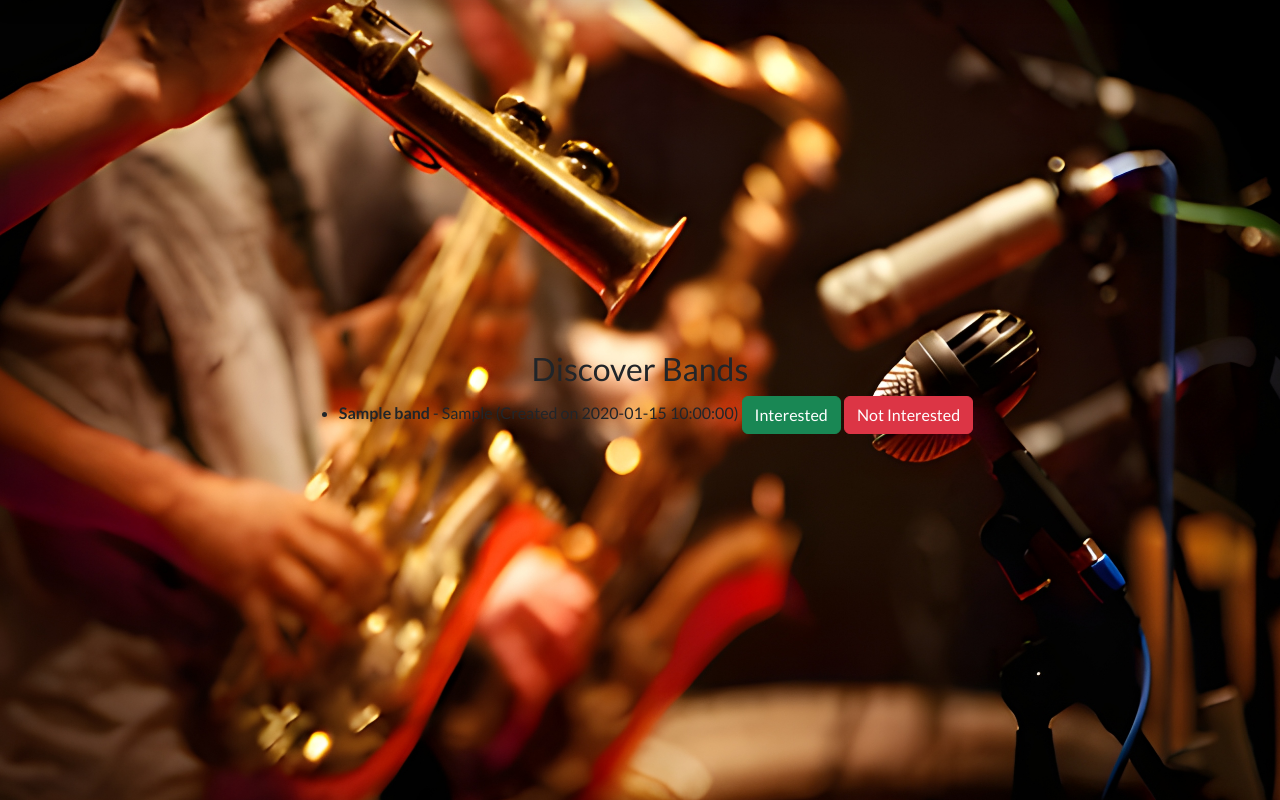
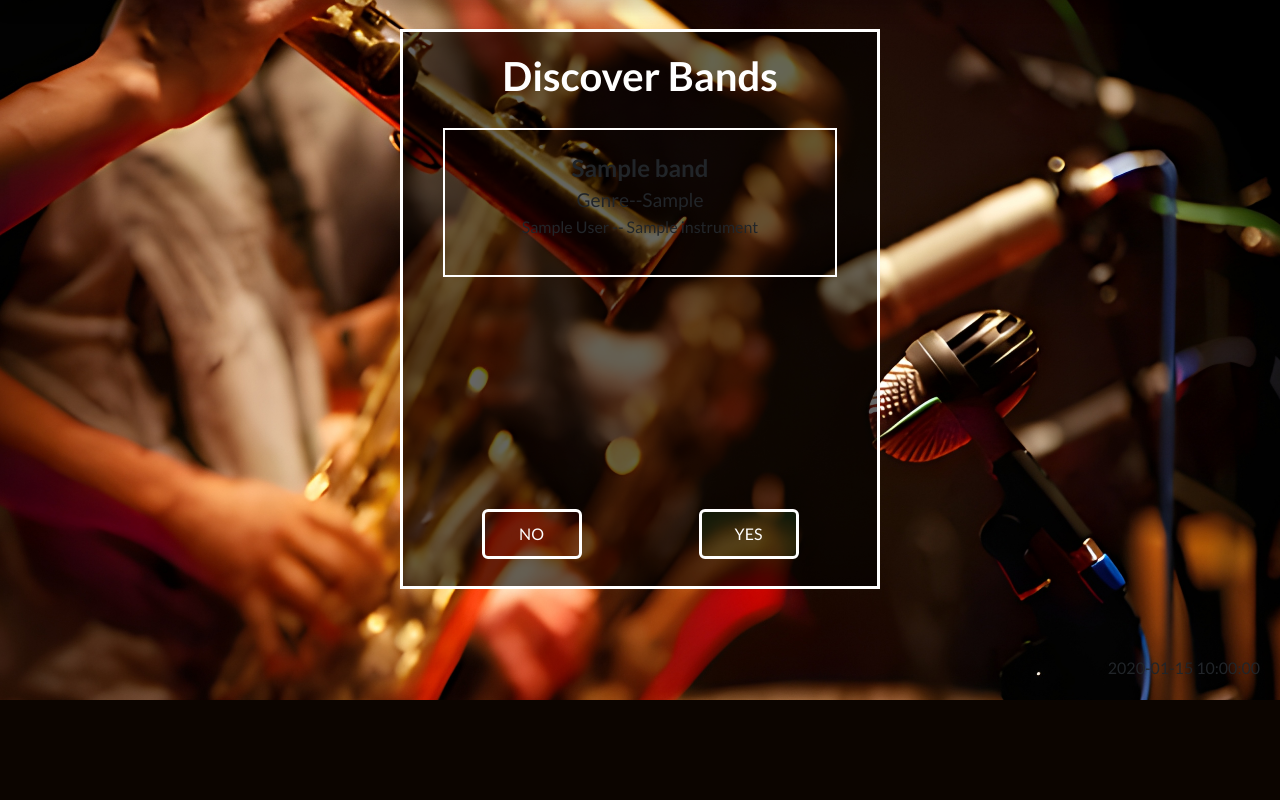
Before and after one commit to xXOompaLoompaXx/Binder, a Flask app: template BandTinder/templates/discover.html in a window 1280 px wide. Shown: the part 100-900 px from the top of the page. After the commit the page ends 800 px from the top, so only its background shows below. Run offline with Flask 3, Linux system fonts and the light colour scheme; the template is opened without the code that fills it: most values are stand-ins (such as "Sample title", 1, 10 or a date in 2020); some libraries are stand-ins or nearby versions.

Commit message:
newchanges
sdsad

```diff
--- a/BandTinder/sql/database_init.sql
+++ b/BandTinder/sql/database_init.sql
@@ -78,12 +78,10 @@ CREATE TABLE IF NOT EXISTS Prefers_Genre
 CREATE TABLE IF NOT EXISTS Band_contains
     (pk INTEGER,
     band_id INTEGER,
-    instrument varchar(50),
     interested BOOLEAN DEFAULT FALSE,
     PRIMARY KEY (band_id, pk),
     FOREIGN KEY (pk) REFERENCES Users(pk),
-    FOREIGN KEY (band_id) REFERENCES Bands(band_id),
-    FOREIGN KEY (instrument) REFERENCES Instruments(instrument)
+    FOREIGN KEY (band_id) REFERENCES Bands(band_id)
 );
 
 -- Reset sequences
--- a/BandTinder/static/style/style.css
+++ b/BandTinder/static/style/style.css
@@ -45,6 +45,24 @@ body::after {
         opacity: 1;
     }
 }
+
+
+
+.yes-btn {
+    background-color: rgba(100, 255, 95, 0.082);
+}
+.yes-btn:hover {
+    background-color: rgb(9, 46, 8);
+}
+
+.no-btn {
+    background-color: rgba(255, 0, 0, 0.082);
+}
+.no-btn:hover {
+    background-color: rgb(88, 0, 0);
+}
+
+
 
 @keyframes fadeOutBlackOverlay {
     0% {
--- a/BandTinder/templates/discover.html
+++ b/BandTinder/templates/discover.html
@@ -7,24 +7,39 @@ Discover Bands
 {% endblock %}
 
 {% block body %}
-<div class="container">
-    <h2>Discover Bands</h2>
-    {% if matched_bands %}
-        <ul>
-            {% for band in matched_bands %}
-                <li>
-                    <strong>{{ band.band_name }}</strong> - {{ band.band_genre }} (Created on {{ band.creation_date }})
-                    <form action="{{ url_for('discover.confirm_interest', band_id=band.band_id) }}" method="post" style="display:inline;">
-                        <button type="submit" class="btn btn-success">Interested</button>
-                    </form>
-                    <form action="{{ url_for('discover.decline_interest', band_id=band.band_id) }}" method="post" style="display:inline;">
-                        <button type="submit" class="btn btn-danger">Not Interested</button>
-                    </form>
-                </li>
+<div class="text-center" style="border: 3px solid rgb(255, 255, 255); padding: 20px; width: 50%; margin-left: auto; margin-right: auto; margin-top: 3%; height: 70vh; background-color: rgba(0, 0, 0, 0.603);">
+
+    <h1 style="color: white; font-weight: bold;">Discover Bands</h2>
+
+
+    <div style="display: flex; flex-direction: column; justify-content: space-between; height: 90%;">
+        {% if band %}
+        <div style="border: 2px solid rgb(255, 255, 255); margin: 20px; padding: 20px;">
+            <div style="font-weight: bold; font-size: 1.5em;">{{ band.band_name }}</div>
+            <div style="font-size: 1.2em;">Genre--{{ band.band_genre }}</div>
+            <div style="position: absolute; bottom: 20px; right: 20px;">{{ band.creation_date }}</div>
+            {% for player in players %}
+                <p> {{player.full_name}} -- {{player.instrument}} </p>
             {% endfor %}
-        </ul>
-    {% else %}
-        <p>No new bands to discover at the moment.</p>
+        </div>
+        <div>
+            <table style="width: 100%; margin-top: auto;">
+                <tr>
+                    <td style="text-align: center;">
+                        <form action="{{ url_for('discover.decline_interest', band_id=band.band_id) }}" method="post" style="display:inline;">
+                            <button type="submit" class="btn no-btn" style="border: 3px solid rgb(255, 255, 255); color:white; margin: 10px; width: 100px; height: 50px;">NO</button>
+                        </form>
+                    </td>
+                    <td style="text-align: center;">
+                        <form action="{{ url_for('discover.confirm_interest', band_id=band.band_id) }}" method="post" style="display:inline;">
+                            <button type="submit" class="btn yes-btn" style="border: 3px solid rgb(255, 255, 255); color:white; margin: 10px; width: 100px; height: 50px;">YES</button>
+                        </form>
+                    </td>
+                </tr>
+            </table>
+
+        </div>
     {% endif %}
+    </div>
 </div>
 {% endblock %}
```
Also changed, not shown: BandTinder/blueprints/discover.py (+10 -2 lines), BandTinder/blueprints/matching.py (+6 -4 lines), BandTinder/query.py (+39 -6 lines).
